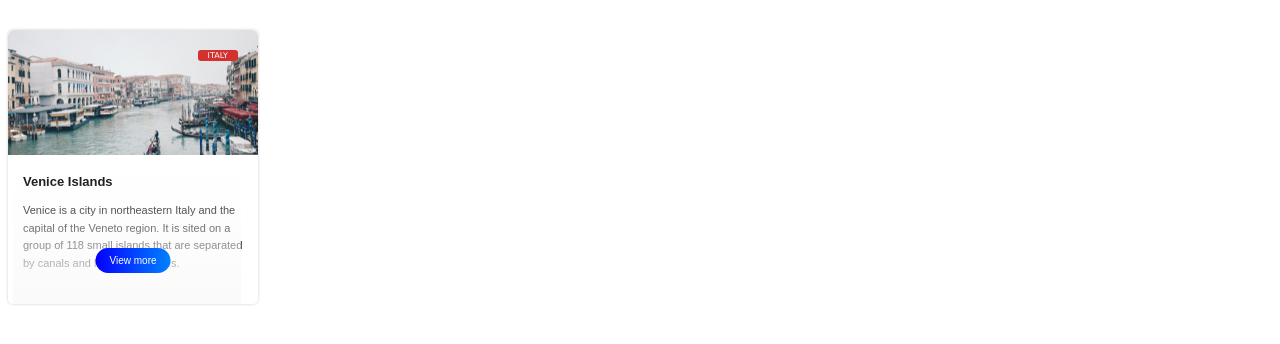
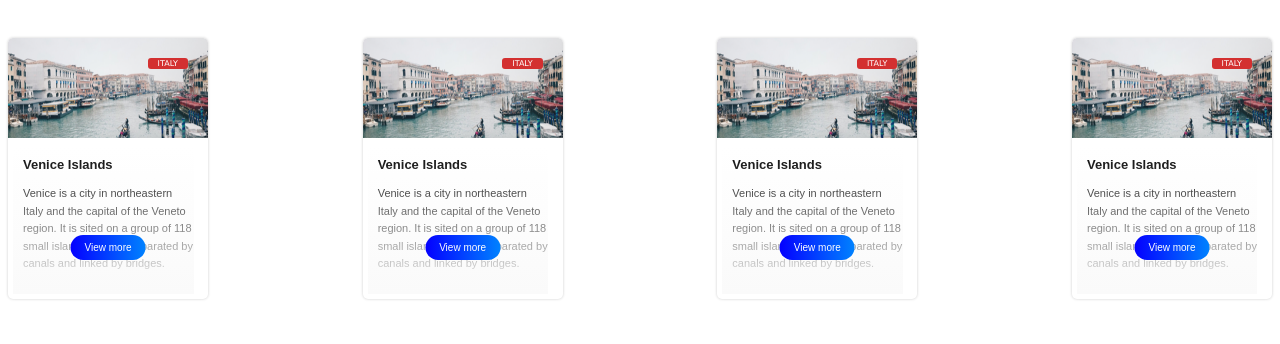
Before and after one commit to SlackEric/Card_Design, a plain HTML site: page index.html in a window 1280 px wide. Drawn offline with Linux system fonts and the light colour scheme.

Commit message:
06/09/2019 Work
Add flex box

```diff
--- a/index.html
+++ b/index.html
@@ -1,5 +1,6 @@
 <!DOCTYPE html>
 <html lang="en">
+
 <head>
     <meta charset="UTF-8">
     <meta name="viewport" content="width=device-width, initial-scale=1.0">
@@ -7,20 +8,70 @@
     <title>Document</title>
     <link rel="stylesheet" type="text/css" href="/style.css">
 </head>
+
 <body>
+    <div class="flex-container">
         <div class="card">
             <div class="card_header">
-            <img class="card_header-image" src="/image/Italy.png" alt="">
+                <img class="card_header-image" src="/image/Italy.png" alt="Italy">
                 <span class="card_header-label">ITALY</span>
             </div>
             <div class="card_body">
                 <h3 class="card_body-label"> Venice Islands</h3>
                 <p class="card_body-content">
-                Venice is a city in northeastern Italy and the capital of the Veneto region. It is sited on a group of 118 small islands that are separated by canals and linked by bridges.
+                    Venice is a city in northeastern Italy and the capital of the Veneto region. It is sited on a group
+                    of 118 small islands that are separated by canals and linked by bridges.
                 </p>
                 <div class="mask"></div>
                 <button class="card_body-button">View more</button>
             </div>
         </div>
+        <div class="card">
+            <div class="card_header">
+                <img class="card_header-image" src="/image/Italy.png" alt="Italy">
+                <span class="card_header-label">ITALY</span>
+            </div>
+            <div class="card_body">
+                <h3 class="card_body-label"> Venice Islands</h3>
+                <p class="card_body-content">
+                    Venice is a city in northeastern Italy and the capital of the Veneto region. It is sited on a group
+                    of 118 small islands that are separated by canals and linked by bridges.
+                </p>
+                <div class="mask"></div>
+                <button class="card_body-button">View more</button>
+            </div>
+        </div>
+        <div class="card">
+            <div class="card_header">
+                <img class="card_header-image" src="/image/Italy.png" alt="Italy">
+                <span class="card_header-label">ITALY</span>
+            </div>
+            <div class="card_body">
+                <h3 class="card_body-label"> Venice Islands</h3>
+                <p class="card_body-content">
+                    Venice is a city in northeastern Italy and the capital of the Veneto region. It is sited on a group
+                    of 118 small islands that are separated by canals and linked by bridges.
+                </p>
+                <div class="mask"></div>
+                <button class="card_body-button">View more</button>
+            </div>
+        </div>
+        <div class="card">
+            <div class="card_header">
+                <img class="card_header-image" src="/image/Italy.png" alt="Italy">
+                <span class="card_header-label">ITALY</span>
+            </div>
+            <div class="card_body">
+                <h3 class="card_body-label"> Venice Islands</h3>
+                <p class="card_body-content">
+                    Venice is a city in northeastern Italy and the capital of the Veneto region. It is sited on a group
+                    of 118 small islands that are separated by canals and linked by bridges.
+                </p>
+                <div class="mask"></div>
+                <button class="card_body-button">View more</button>
+            </div>
+        </div>
+    </div>
 </body>
+
 </html>
--- a/style.css
+++ b/style.css
@@ -2,7 +2,7 @@
     margin-top: 30px;
     box-shadow:0 0 3px rgba(0, 0, 0, 0.2);
     border-radius: 5px;
-    width: 250px;
+    width: 200px;
 }
 
 .card_header{
@@ -20,7 +20,7 @@
     color: white;
     font-family: 'Lucida Sans Unicode';
     font-size: 8px;
-    padding: 1px 10px 1px 10px;
+    padding: 1px 10px;
     border-radius: 3px;
     background-color: rgb(211, 48, 48);
 }
@@ -28,7 +28,6 @@
 .card_body {
     position: relative;
     padding: 10px;
-    height: 120px;
     margin: 5px;
 }
 
@@ -41,7 +40,7 @@
 .card_body-content {
     font-family: Arial, Helvetica, sans-serif;
     font-size: 11px;
-    line-height: 1.6
+    line-height: 1.6;
 }
 
 .card_body-button {
@@ -66,3 +65,9 @@
     position: absolute;
     background-image: linear-gradient(180deg, rgba(255,255,255,0), rgba(250, 250, 250,1));
 }
+
+.flex-container {
+    display: flex;
+    justify-content: space-between;
+    flex-wrap: wrap;
+}
```
Lines whose indentation alone changed are shown as unchanged.
